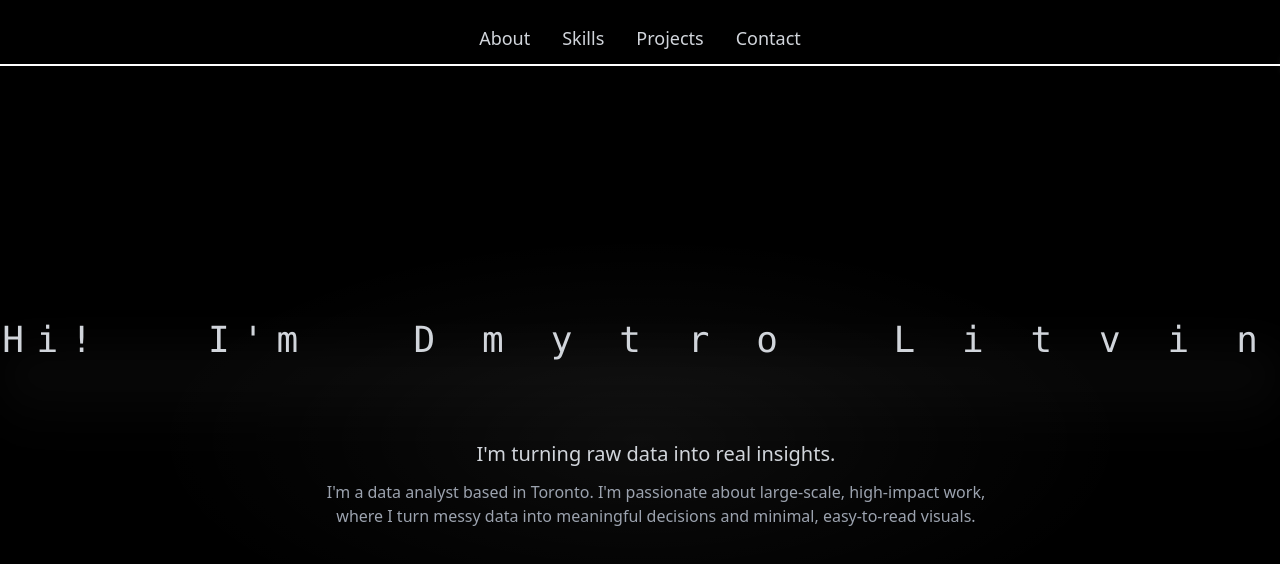
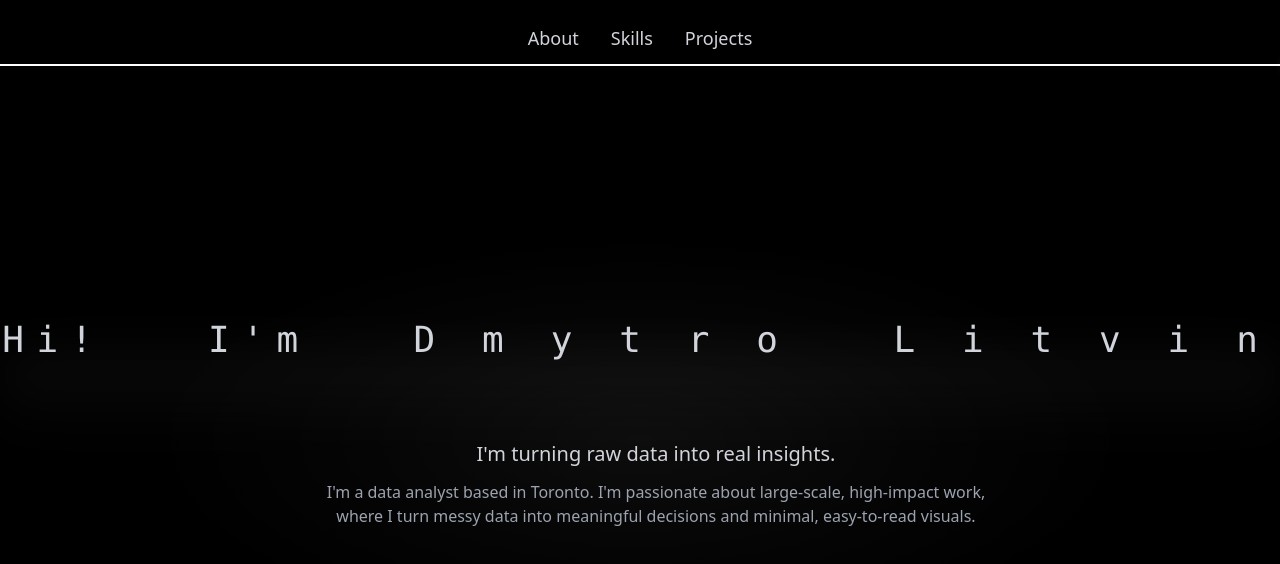
Before and after one commit to arsdmm/my-portfolio, a React (Vite) app: page / in a window 1280 px wide. Shown: the top 564 px of the page. Built offline with nearby package versions, Linux system fonts and the light colour scheme.

Commit message:
Deleted Contact page

```diff
--- a/src/App.jsx
+++ b/src/App.jsx
@@ -5,7 +5,7 @@ import Hero from "./Components/Hero";
 import About from "./Components/About";
 import Skills from "./Components/Skills"
 import Projects from "./Components/Projects";
-import Contact from "./Components/Contact";
+
 
 export default function App() {
   const containerRef = useRef(null);
@@ -20,7 +20,6 @@ export default function App() {
       <section id="about" className="h-screen snap-start"><About /></section>
       <section id="skills" className="h-screen snap-start"><Skills/></section>
       <section id="projects" className="h-screen snap-start"><Projects /></section>
-      <section id="contact" className="h-screen snap-start"><Contact /></section>
     </main>
   );
 }
--- a/src/Components/Contact.jsx
+++ /dev/null
@@ -1,7 +0,0 @@
-export default function Contact() {
-  return (
-    <section id="contact" className="h-screen snap-start bg-black text-white flex items-center justify-center">
-      <h2 className="text-4xl">Contact</h2>
-    </section>
-  );
-}
--- a/src/Components/Hero.jsx
+++ b/src/Components/Hero.jsx
@@ -114,7 +114,6 @@ export default function Hero() {
         <a href="#about"    className="hover:text-gray-400">About</a>
         <a href="#skills" className="hover:text-gray-400">Skills</a>
         <a href="#projects" className="hover:text-gray-400">Projects</a>
-        <a href="#contact"  className="hover:text-gray-400">Contact</a>
       </header>
     </section>
   );
```
